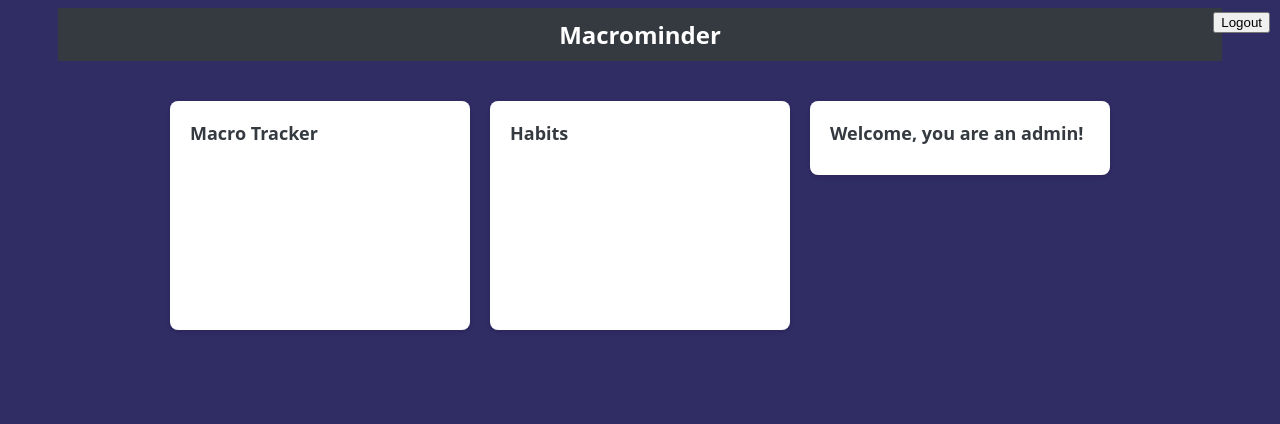
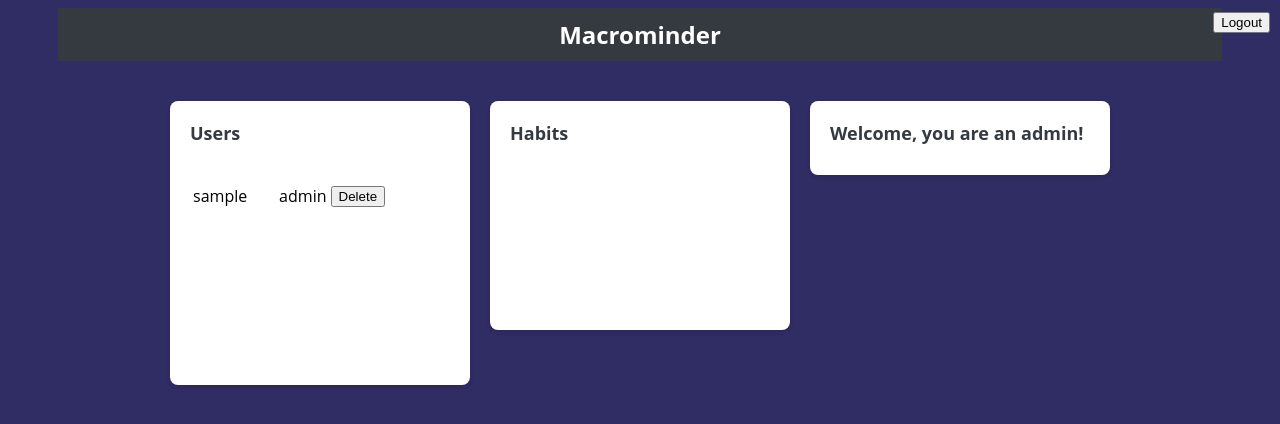
Before and after one commit to OriAdkins/MacroMinder, a Flask app: page /admin/dashboard in a window 1280 px wide. Shown: the top 424 px of the page. Run offline with Flask 3, Linux system fonts and the light colour scheme; the visitor is signed in with stand-in values (Sample User, id 1); tables that the repository leaves empty hold one stand-in row (values such as "Sample post").

Commit message:
implemented user list on admin dashboard
List of users now viewable on the admin dashboard, working on the ability for an admin to delete users. Stretch goal of editing their info.

```diff
--- a/routes.py
+++ b/routes.py
@@ -55,10 +55,17 @@ def register():
     db.session.commit()
     return render_template('LoginPage.html')
 
-
+#error checking to see if someone is an admin (avoids attacks)
+#also uses query to get all users, store in variable, and print them on the dashboard
 @app.route('/admin/dashboard')
 def admin_dashboard():
-    return render_template('AdminDashboard.html')
+    if session.get('role') != 'Admin':
+        return redirect(url_for('login'))
+
+    users = User.query.all()
+    #lifecoaches = User.query.filter_by(role='LifeCoach').all()
+
+    return render_template('AdminDashboard.html', users=users)
 
 @app.route('/lifecoach/dashboard')
 def lifecoach_dashboard():
--- a/static/css/dashboard.css
+++ b/static/css/dashboard.css
@@ -93,3 +93,7 @@ body {
     top: 10px;
     right: 10px;
 }
+/* set user list to black, html defaulting to white???? */
+.user-row {
+    color: black;
+}
--- a/templates/AdminDashboard.html
+++ b/templates/AdminDashboard.html
@@ -26,7 +26,27 @@
             <div class="row tm-content-row tm-mt-big">
                 <div class="tm-col tm-col-big">
                     <div class="bg-white tm-block h-100">
-                        <h2 class="tm-block-title">Macro Tracker</h2>
+                        <h2 class="tm-block-title">Users</h2>
+                            <table>
+                                <thead>
+                                    <tr>
+                                        <th>Username</th>
+                                        <th>Role</th>
+                                        <th>Action</th>
+                                    </tr>
+                                </thead>
+                                <tbody>
+                                    {% for user in users %}
+                                    <tr class="user-row"> <!-- add a class so its black text from the css styling-->
+                                        <td>{{ user.username }}</td>
+                                        <td>{{ user.role }}</td>
+                                        <td>
+                                            <button>Delete</button>
+                                        </td>
+                                    </tr>
+                                    {% endfor %}
+                                </tbody>
+                            </table>
                         <canvas id="lineChart"></canvas>
                     </div>
                 </div>
```
